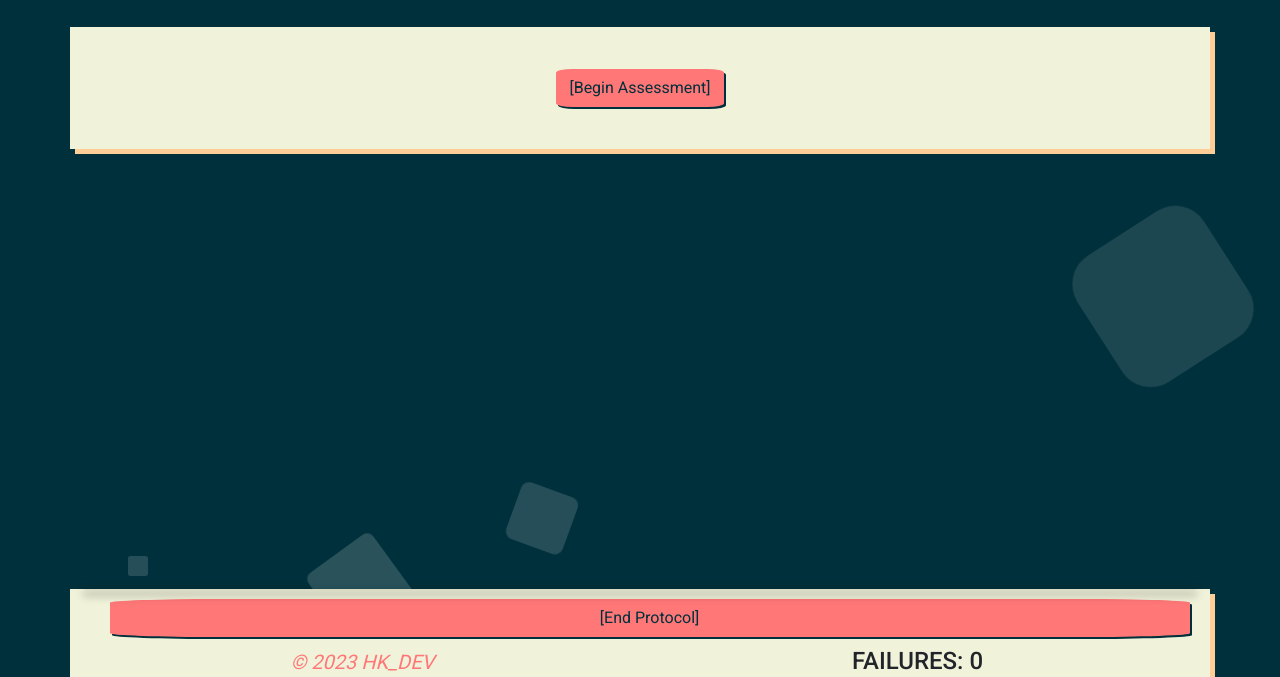
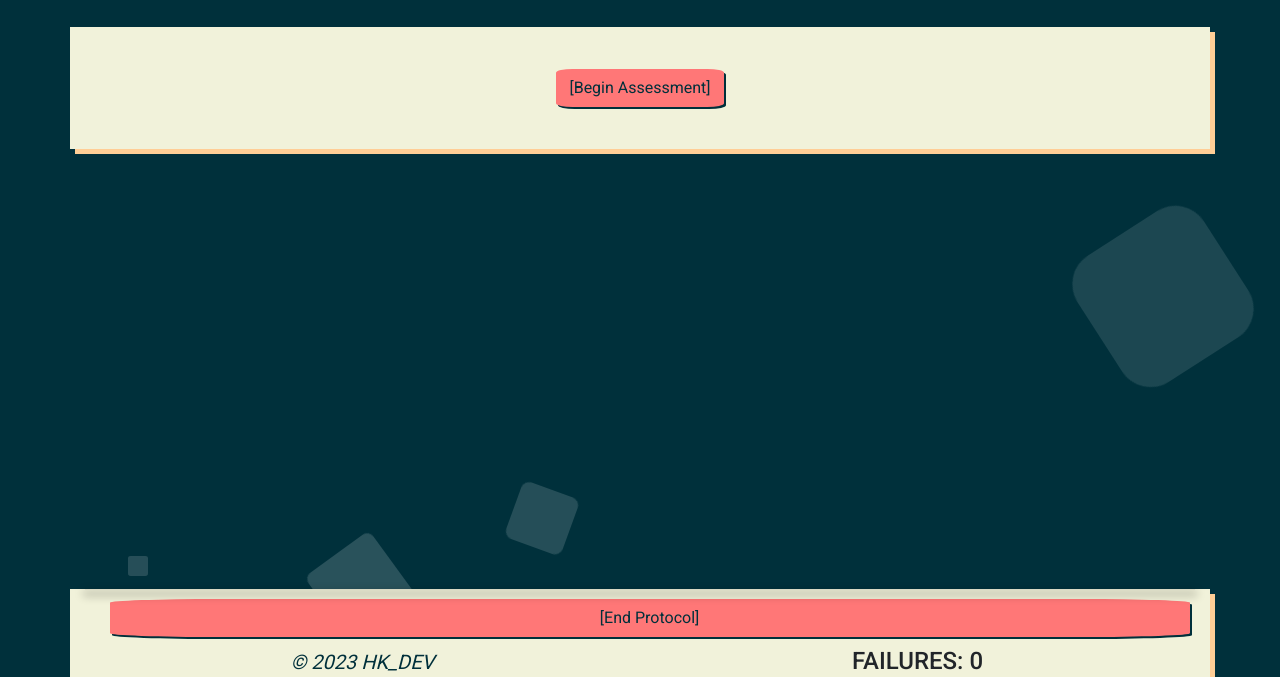
Before and after one commit to Hadokane/CI_PP2_HUG, a website: page index.html in a window 1280 px wide. Shown: the part 123-800 px from the top of the page. Drawn offline with nearby package versions, Linux system fonts and the light colour scheme.

Commit message:
Update to meet wave webaim contrast standards

```diff
--- a/assets/css/style.css
+++ b/assets/css/style.css
@@ -41,7 +41,7 @@ footer {
 
 /* --------- Link styling for Copyright in Footer. */
 a {
-    color: #ff7777;
+    color: #00303b;
     text-decoration: none;
     text-transform: uppercase;
 }
```
